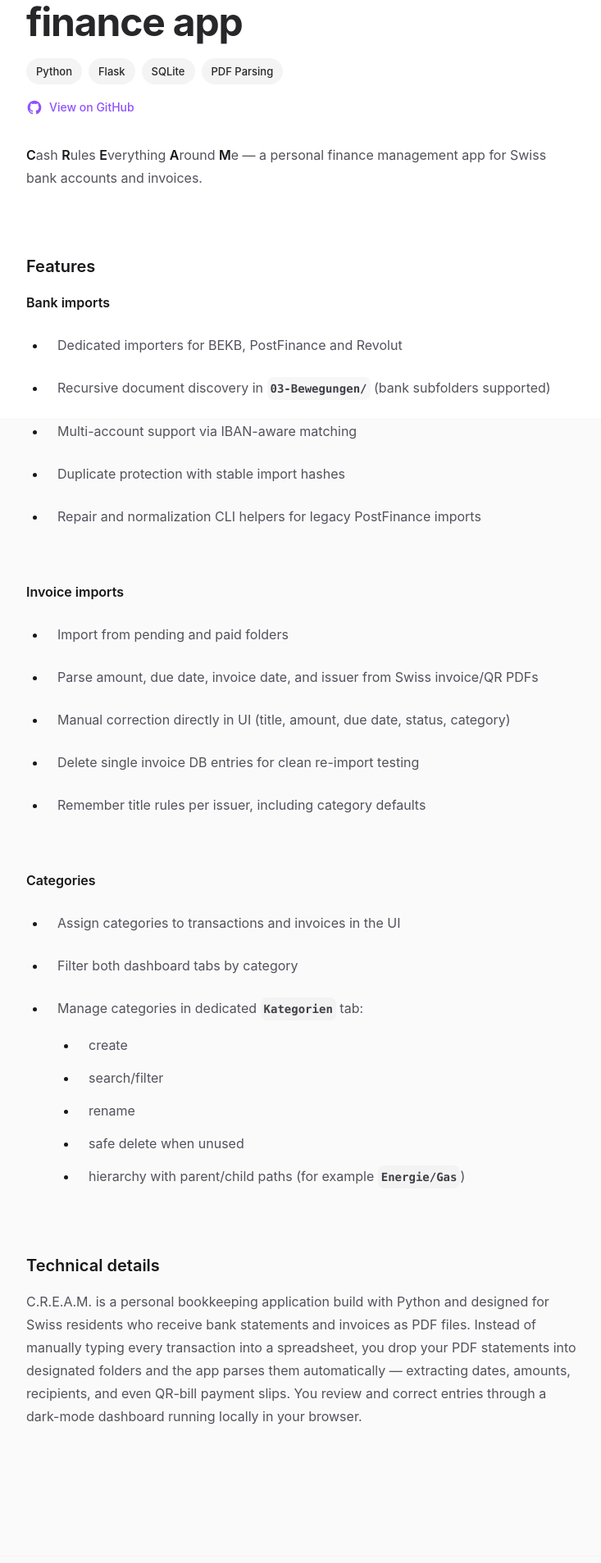
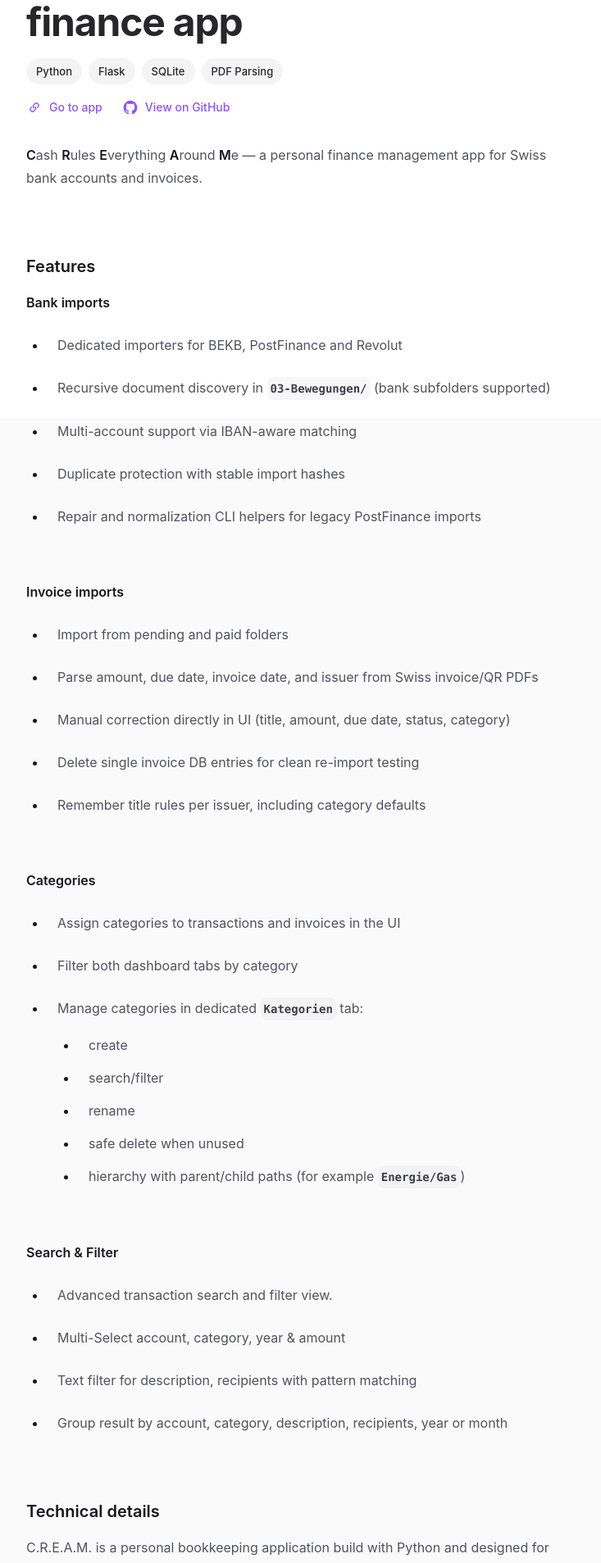
Before and after one commit to richi-sixt/react-playground, a Next.js app: page /apps/cream in a window 1280 px wide. Shown: the part 289-2196 px from the top of the page at 82% size, without its empty margins (272-1005 px from the left). Built offline with nearby package versions, Linux system fonts and the light colour scheme.

Commit message:
update cream

```diff
--- a/public/api/projects.json
+++ b/public/api/projects.json
@@ -115,7 +115,7 @@
       "SQLite",
       "PDF Parsing"
     ],
-    "url": "",
+    "url": "https://cream-demo.sixt.services/",
     "github": "https://github.com/richi-sixt/cream",
     "date": "2021-08-24",
     "category": "tools"
--- a/src/app/apps/cream/page.de.mdx
+++ b/src/app/apps/cream/page.de.mdx
@@ -30,6 +30,12 @@ Finanzverwaltungs-App für Schweizer Bankkonten und Rechnungen.
   - sicher löschen, wenn unbenutzt
   - Hierarchie mit Parent/Child-Pfaden (z. B. `Energie/Gas`)
 
+### Suche & Filter
+- Erweiterte Transaktionssuche und Filteransicht
+- Mehrfachauswahl für Konto, Kategorie, Jahr und Betrag
+- Textfilter für Beschreibung und Empfänger mit Mustererkennung
+- Gruppierung der Ergebnisse nach Konto, Kategorie, Beschreibung, Empfänger, Jahr oder Monat
+
 ## Technische Details
 
 
--- a/src/app/apps/cream/page.en.mdx
+++ b/src/app/apps/cream/page.en.mdx
@@ -3,7 +3,7 @@ export const app = {
   description:
     'C.R.E.A.M. — a personal finance management app for Swiss bank accounts and invoices.',
   tech: ['Python', 'Flask', 'SQLite', 'PDF Parsing'],
-  url: '',
+  url: 'https://cream-demo.sixt.services/',
   github: 'https://github.com/richi-sixt/cream',
   date: '2021-08-24',
   category: 'tools',
@@ -41,6 +41,12 @@ finance management app for Swiss bank accounts and invoices.
   - safe delete when unused
   - hierarchy with parent/child paths (for example `Energie/Gas`)
 
+### Search & Filter
+- Advanced transaction search and filter view.
+- Multi-Select account, category, year & amount
+- Text filter for description, recipients with pattern matching
+- Group result by account, category, description, recipients, year or month
+
 ## Technical details
 
 
```
